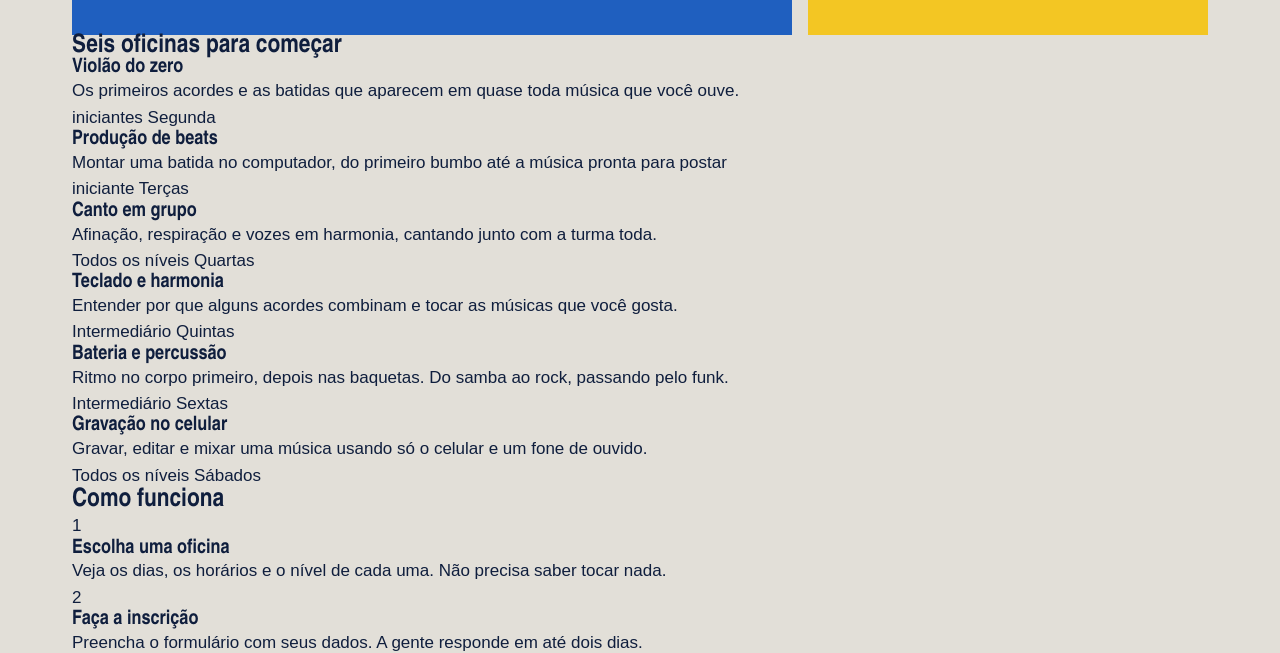
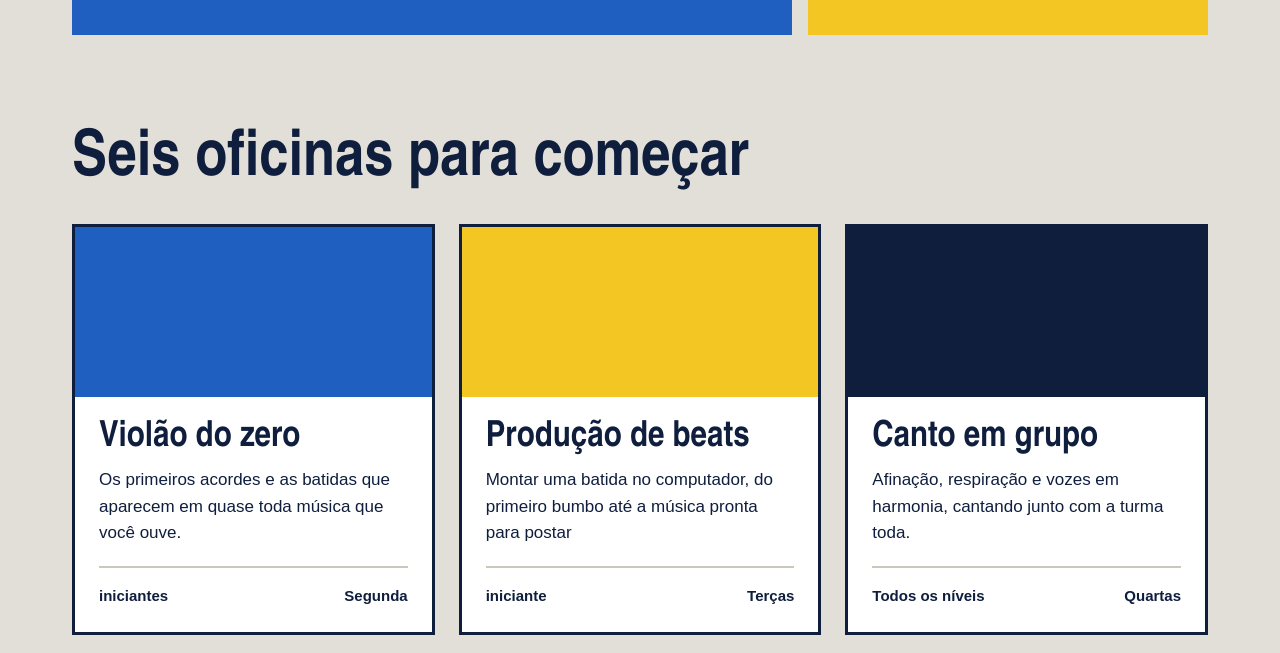
Before and after one commit to MariaLuisaSilvaRasquinhoTI1MC/laje_sonora, a plain HTML site: page index.html in a window 1280 px wide. Shown: the part 671-1324 px from the top of the page. Drawn offline with Linux system fonts and the light colour scheme; a web font is replaced by a local one.

Commit message:
Cards das oficinas

```diff
--- a/index.css
+++ b/index.css
@@ -126,3 +126,64 @@ h1, h2, h3 {
 .botao:hover {
 background: var(--caixa-dagua);
 }
+
+.secao {
+    margin-top: 96px;
+}
+
+.titulo-secao {
+    font-size: 64px;
+    margin-bottom: 32px;
+}
+
+.cards {
+    display: flex;
+    flex-wrap: wrap;
+    gap: 24px;
+}
+
+.card {
+    background: var(--branco);
+    border: 3px solid var(--tinta);
+    flex: 1 1 340px;
+}
+
+.card .foto {
+    height: 170px;
+}
+
+.foto {
+    background: var(--concreto-escuro);
+}
+
+.foto-azul {
+    background: var(--caixa-dagua);
+}
+
+.foto-amarela {
+    background: var(--fita);
+}
+
+.foto-tinta {
+    background: var(--tinta);
+}
+
+.card-texto {
+    padding: 24px;
+}
+
+.card h3 {
+    font-size: 36px;
+    margin-bottom: 12px;
+}
+
+.card-info {
+    margin-top: 20px;
+    padding-top: 16px;
+    border-top: 2px solid var(--concreto-escuro);
+    font-weight: 600;
+    font-size: 15px;
+
+    display: flex;
+    justify-content: space-between;
+}
--- a/index.html
+++ b/index.html
@@ -37,7 +37,7 @@
 
             <div class="cards">
                 <article class="card">
-                    <div class="foto foto azul"> <div>
+                    <div class="foto foto-azul"> </div>
                     <div class="card-texto">
                         <h3>Violão do zero</h3>
                         <p>Os primeiros acordes e as batidas que aparecem em quase toda música que você ouve.</p>
@@ -49,7 +49,7 @@
                     </div>
                 </article>
                 <article class="card">
-                    <div class="foto foto-amarela"> <div>
+                    <div class="foto foto-amarela"></div>
                     <div class="card-texto">
                         <h3>Produção de beats</h3>
                         <p>Montar uma batida no computador, do primeiro bumbo até a música pronta para postar</p>
@@ -61,7 +61,7 @@
                     </div>
                 </article>
                 <article class="card">
-                    <div class="foto foto-tinta"> <div>
+                    <div class="foto foto-tinta"> </div>
                     <div class="card-texto">
                         <h3>Canto em grupo</h3>
                         <p>Afinação, respiração e vozes em harmonia, cantando junto com a turma toda.</p>
@@ -73,7 +73,7 @@
                     </div>
                 </article>
                 <article class="card">
-                    <div class="foto"> <div>
+                    <div class="foto"> </div>
                     <div class="card-texto">
                         <h3>Teclado e harmonia</h3>
                         <p>Entender por que alguns acordes combinam e tocar as músicas que você gosta.</p>
@@ -85,7 +85,7 @@
                     </div>
                 </article>
                 <article class="card">
-                    <div class="foto foto-azul"> <div>
+                    <div class="foto foto-azul"></div>
                     <div class="card-texto">
                         <h3>Bateria e percussão</h3>
                         <p>Ritmo no corpo primeiro, depois nas baquetas. Do samba ao rock, passando pelo funk.</p>
@@ -97,7 +97,7 @@
                     </div>
                 </article>
                 <article class="card">
-                    <div class="foto foto-amarela"> <div>
+                    <div class="foto foto-amarela"></div>
                     <div class="card-texto">
                         <h3>Gravação no celular</h3>
                         <p>Gravar, editar e mixar uma música usando só o celular e um fone de ouvido.</p>
```
